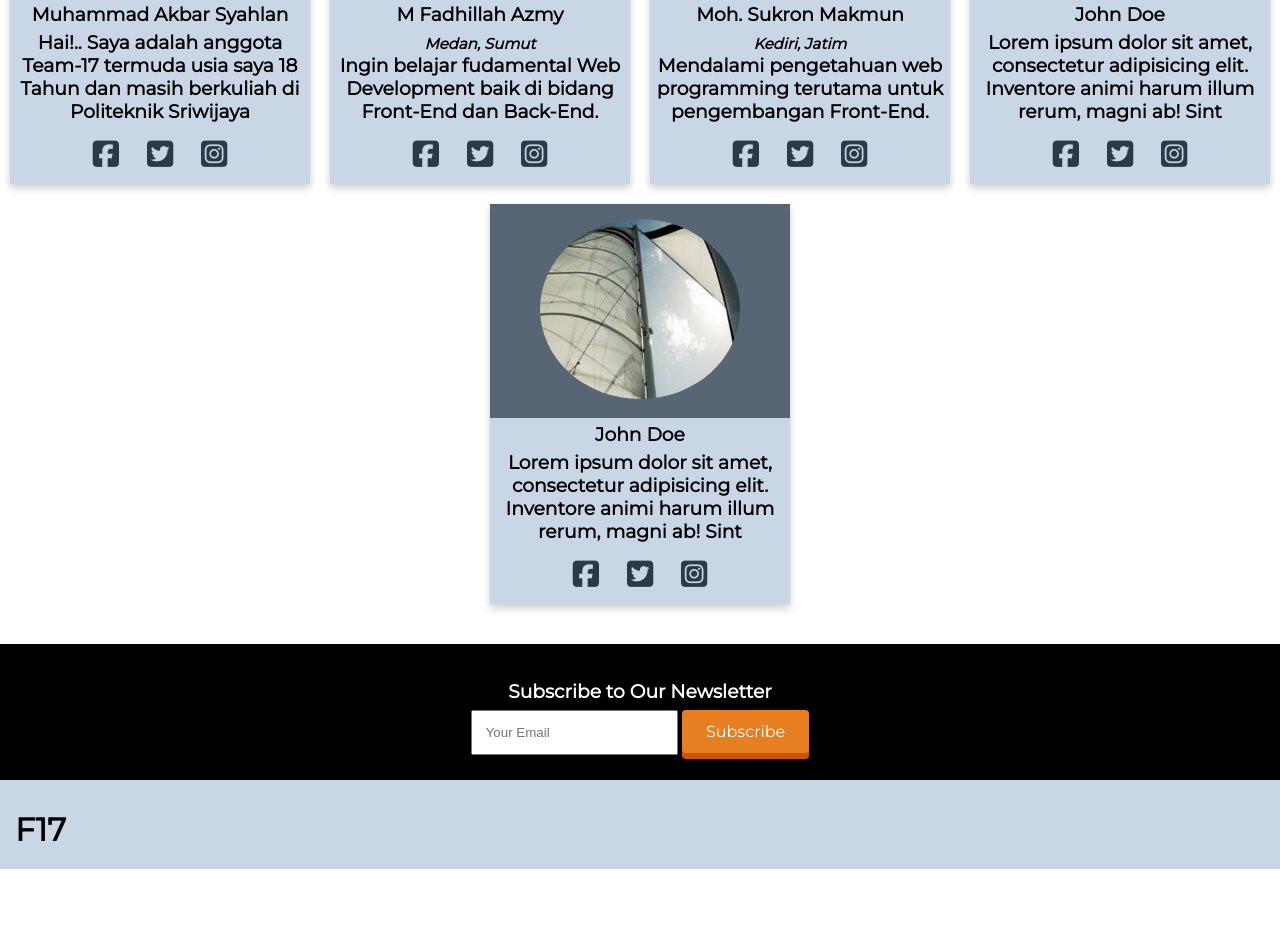
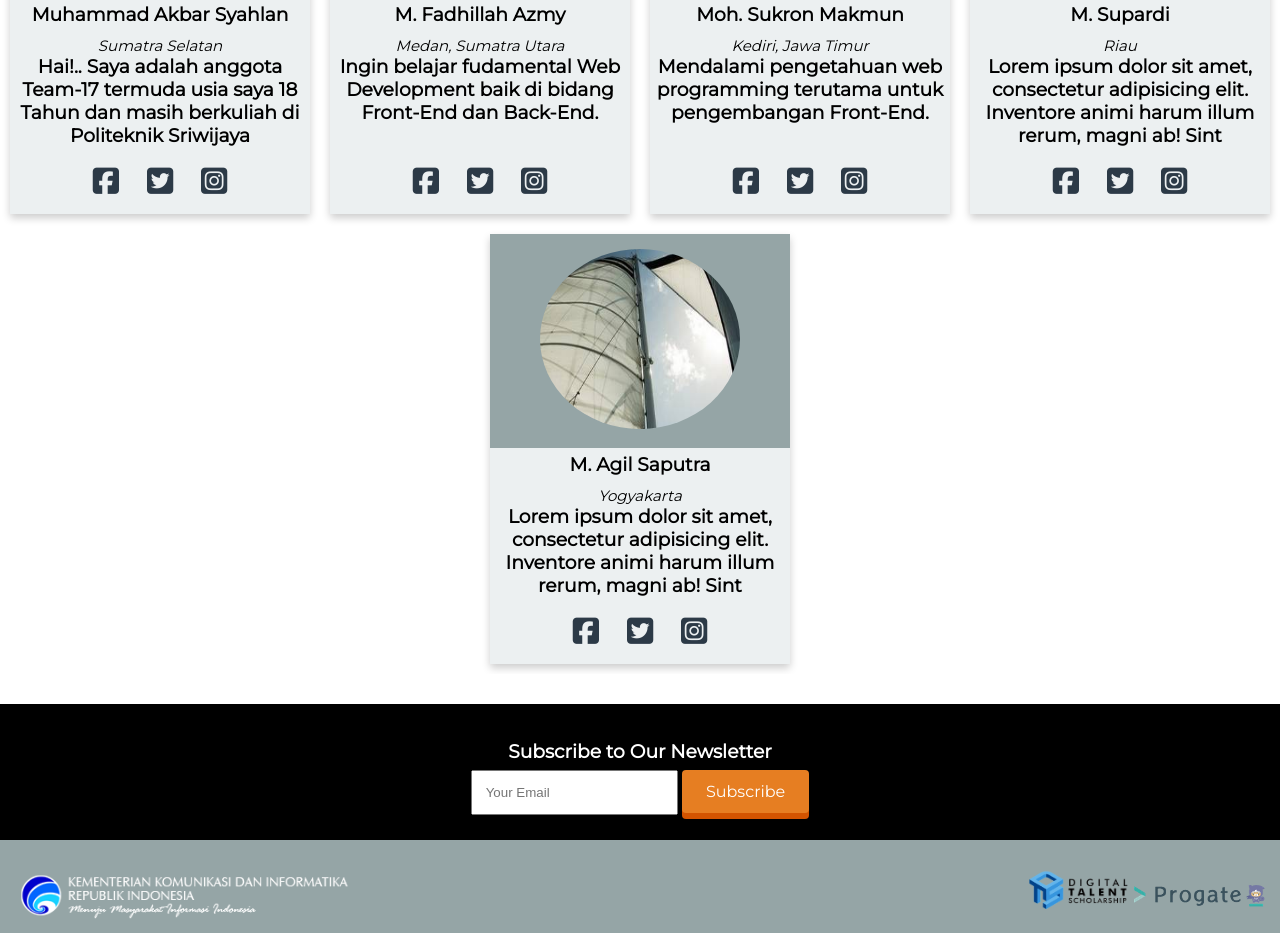
Before and after one commit to msupardi/F17-DTS2020, a plain HTML site: page F17_DTS2020/index.html in a window 1280 px wide. Shown: the part 795-1728 px from the top of the page. Before the commit the page ends 1664 px from the top, so only its background shows below. Drawn offline with nearby package versions, Linux system fonts and the light colour scheme.

Commit message:
tambah footer

```diff
--- a/F17_DTS2020/index.html
+++ b/F17_DTS2020/index.html
@@ -34,57 +34,82 @@
         <div class="section2">
 
             <div class="card-container">
+                <div class="card-container-body">
                     <div class="img-back"><img src="images/pic06.jpeg" alt=""></div>
                     <h3 class="name">Muhammad Akbar Syahlan</h3>
+                    <p class="kota">Sumatra Selatan</p>
                     <h3>Hai!.. Saya adalah anggota Team-17 termuda usia saya 18 Tahun dan masih berkuliah di Politeknik Sriwijaya</h3>
+                </div>
+                <div class="card-container-footer">
                     <div class="social">
                         <a href="https://facebook.com/akbar.syahlan"><i class="fab fa-facebook-square facebook"></i></a>
                         <a href="#"><i class="fab fa-twitter-square twitter"></i></a>
                         <a href="https://instagram.com/akbarsyahlan"><i class="fab fa-instagram-square instagram"></i></a>
                     </div>
                 </div>
+            </div>
 
             <div class="card-container">
+                <div class="card-container-body">
                     <div class="img-back"><img src="images/mfa.jpg" alt="mfa"></div>
-                <h3 class="name">M Fadhillah Azmy</h3>
-                <h3><span style="font-style: italic; font-size: 15px;">Medan, Sumut</span><br>Ingin belajar fudamental Web Development baik di bidang Front-End dan Back-End.</h3>
+                    <h3 class="name">M. Fadhillah Azmy</h3>
+                    <p class="kota">Medan, Sumatra Utara</p>
+                    <h3>Ingin belajar fudamental Web Development baik di bidang Front-End dan Back-End.</h3>
+                </div>
+                <div class="card-container-footer">
                     <div class="social">
                         <a href="#"><i class="fab fa-facebook-square facebook"></i></a>
                         <a href="#"><i class="fab fa-twitter-square twitter"></i></a>
                         <a href="#"><i class="fab fa-instagram-square instagram"></i></a>
                     </div>
                 </div>
+            </div>
 
             <div class="card-container">
+                <div class="card-container-body">
                     <div class="img-back"><img src="./images/msukronm.jpg" alt=""></div>
                     <h3 class="name">Moh. Sukron Makmun</h3>
-                <h3><span style="font-style: italic; font-size: 15px;">Kediri, Jatim</span><br>Mendalami pengetahuan web programming terutama untuk pengembangan Front-End.</h3>
+                    <p class="kota">Kediri, Jawa Timur</p>
+                    <h3>Mendalami pengetahuan web programming terutama untuk pengembangan Front-End.</h3>
+                </div>
+                <div class="card-container-footer">
                     <div class="social">
                         <a href="https://s.id/msukronm"><i class="fab fa-facebook-square facebook"></i></a>
                         <a href="#"><i class="fab fa-twitter-square twitter"></i></a>
                         <a href="#"><i class="fab fa-instagram-square instagram"></i></a>
                     </div>
                 </div>
+            </div>
 
             <div class="card-container">
+                <div class="card-container-body">
                     <div class="img-back"><img src="images/pic04.jpg" alt=""></div>
-                <h3 class="name">John Doe</h3>
+                    <h3 class="name">M. Supardi</h3>
+                    <p class="kota">Riau</p>
                     <h3>Lorem ipsum dolor sit amet, consectetur adipisicing elit. Inventore animi harum illum rerum, magni ab! Sint </h3>
+                </div>
+                <div class="card-container-footer">
                     <div class="social">
                         <a href="#"><i class="fab fa-facebook-square facebook"></i></a>
                         <a href="#"><i class="fab fa-twitter-square twitter"></i></a>
                         <a href="#"><i class="fab fa-instagram-square instagram"></i></a>
                     </div>
                 </div>
+            </div>
 
             <div class="card-container">
+                <div class="card-container-body">
                     <div class="img-back"><img src="images/pic03.jpg" alt=""></div>
-                <h3 class="name">John Doe</h3>
+                    <h3 class="name">M. Agil Saputra</h3>
+                    <p class="kota">Yogyakarta</p>
                     <h3>Lorem ipsum dolor sit amet, consectetur adipisicing elit. Inventore animi harum illum rerum, magni ab! Sint </h3>
+                </div>
+                <div class="card-container-footer">
                     <div class="social">
                         <a href="#"><i class="fab fa-facebook-square facebook"></i></a>
                         <a href="#"><i class="fab fa-twitter-square twitter"></i></a>
                         <a href="#"><i class="fab fa-instagram-square instagram"></i></a>
+                    </div>
                 </div>
             </div>
         </div>
@@ -102,7 +127,13 @@
 
     <div class="footer">
       <div class="container">
-        <h1 class="footer-logo">F17</h1>
+        <div class="left-logo">
+            <img src="./images/kominfo_logo.png">
+        </div>
+        <div class="right-logo">
+            <img src="./images/dts_logo.png" style="width: 100px;">
+            <img src="./images/progate_logo.png">
+        </div>
       </div>
     </div>
 
--- a/F17_DTS2020/style.css
+++ b/F17_DTS2020/style.css
@@ -15,7 +15,7 @@ body {
 }
 
 .container {
-  max-width: 1170px;
+  /*max-width: 1170px;*/
   padding: 0 15px;
 }
 
@@ -105,18 +105,24 @@ body {
   font-family: Montserrat;
   overflow: hidden;
   width: 300px;
-  height: 400px;
-  background: #c8d6e5;
+  height: 430px;
+  background: #ecf0f1;
   margin: 10px 10px;
   text-align: center;
   box-shadow: 0 4px 8px 0 rgba(0, 0, 0, 0.2);
 }
 .main .section2 .card-container .name {
   margin-top: 5px;
-  margin-bottom: 5px;
+  margin-bottom: 10px;
 }
+
+.main .section2 .card-container .kota {
+  font-size: 15px;
+  font-style: italic;
+}
+
 .main .section2 .card-container .img-back {
-  background: #576574;
+  background: #95a5a6;
 }
 .main .section2 .card-container img {
   border-radius: 50%;
@@ -132,6 +138,14 @@ body {
   font-size: 30px;
   color: #2C3A47;
   padding: 0 10px;
+}
+
+.card-container-body {
+  height: 85%;
+}
+
+.card-container-footer {
+  height: 15%;
 }
 
 .facebook:hover {
@@ -212,8 +226,10 @@ body {
   box-shadow: 0px 7px #27ae60;
 }
 
-.footer img {
-  width: 125px;
+.footer {
+  background-color: #95a5a6;
+  padding-top: 30px;
+  padding-bottom: 20px;
 }
 
 .footer p {
@@ -221,10 +237,18 @@ body {
   font-size: 12px;
 }
 
-.footer {
-  background-color: #c8d6e5;
-  padding-top: 30px;
-  padding-bottom: 20px;
+.footer .left-logo {
+  float: left;
+  width: 25%;
+}
+
+.footer .left-logo img {
+  height: 50px;
+}
+
+.footer .right-logo {
+  width: 100%;
+  text-align: right;
 }
 
 .footer-logo {
```
Also changed, not shown: F17_DTS2020/images/dts_logo.png (added), F17_DTS2020/images/kominfo_logo.png (added), F17_DTS2020/images/progate_logo.png (added). Lines whose indentation alone changed are shown as unchanged.
